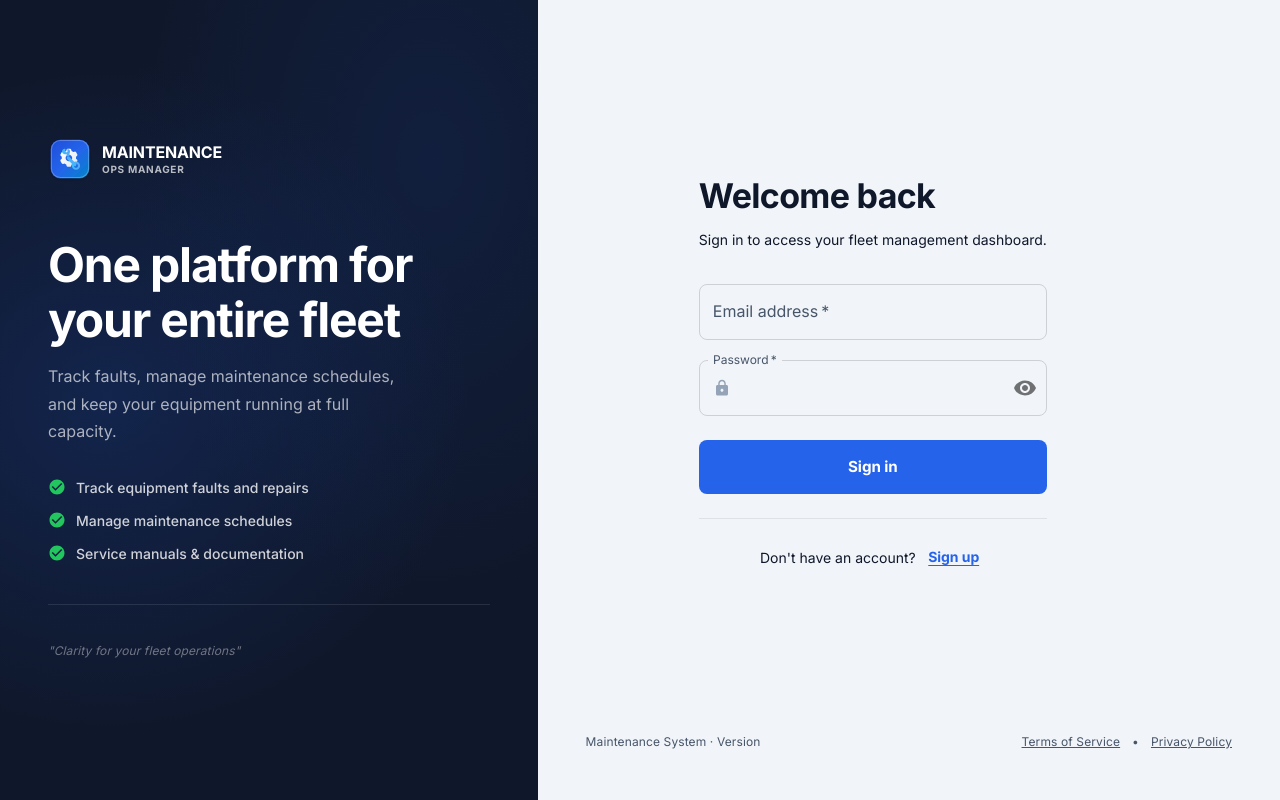
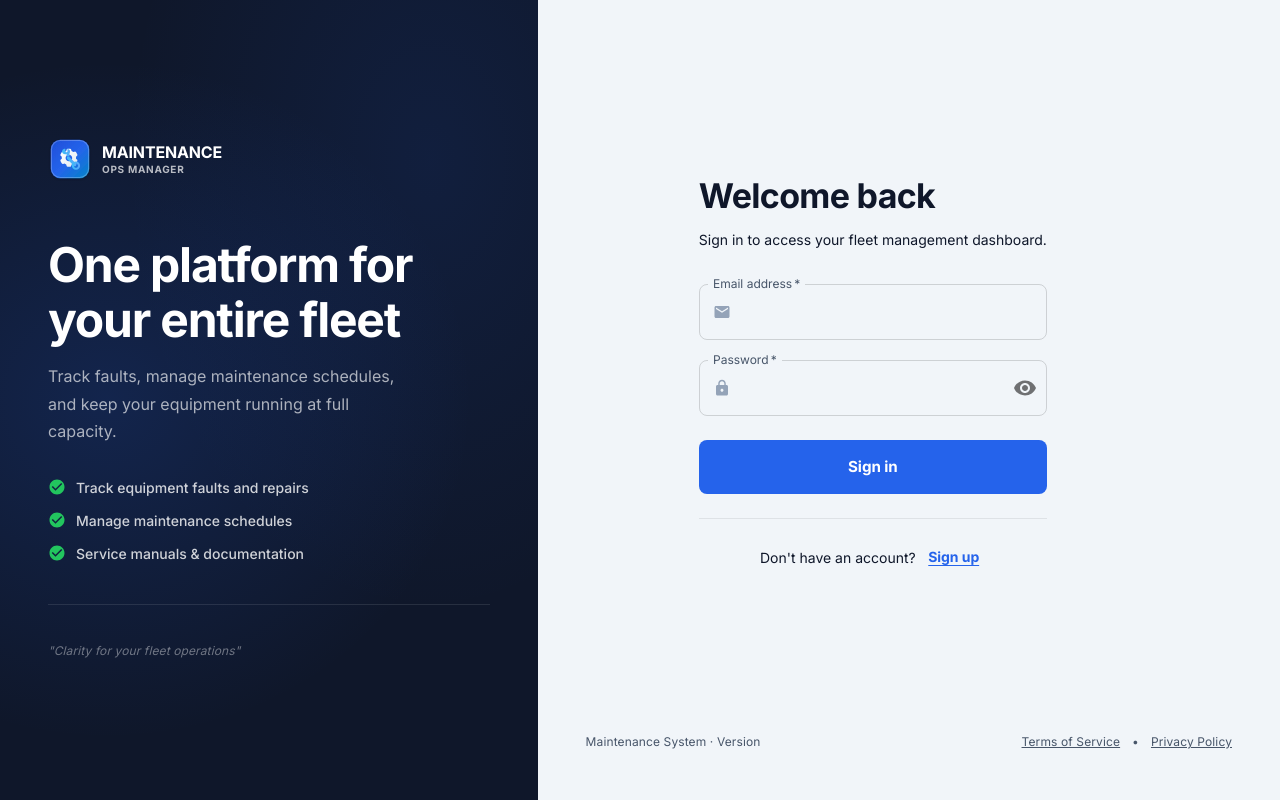
Before and after one commit to yaronserlin/MaintenanceSystemApp, a React (Vite) app in the folder frontend/: page /login in a window 1280 px wide. Built offline with nearby package versions, Linux system fonts and the light colour scheme; no server answers.

Commit message:
Fix audit findings F-2..F-10

```diff
--- a/frontend/src/components/LoginComponent/LoginForm.jsx
+++ b/frontend/src/components/LoginComponent/LoginForm.jsx
@@ -76,13 +76,13 @@ export default function LoginForm() {
                 fullWidth
                 error={Boolean(errors.email)}
                 helperText={errors.email}
-                InputProps={{
+                slotProps={{ input: {
                     startAdornment: (
                         <InputAdornment position="start">
                             <EmailIcon sx={{ fontSize: 18, color: 'text.disabled' }} />
                         </InputAdornment>
                     ),
-                }}
+                } }}
             />
 
             {/* Password */}
```
